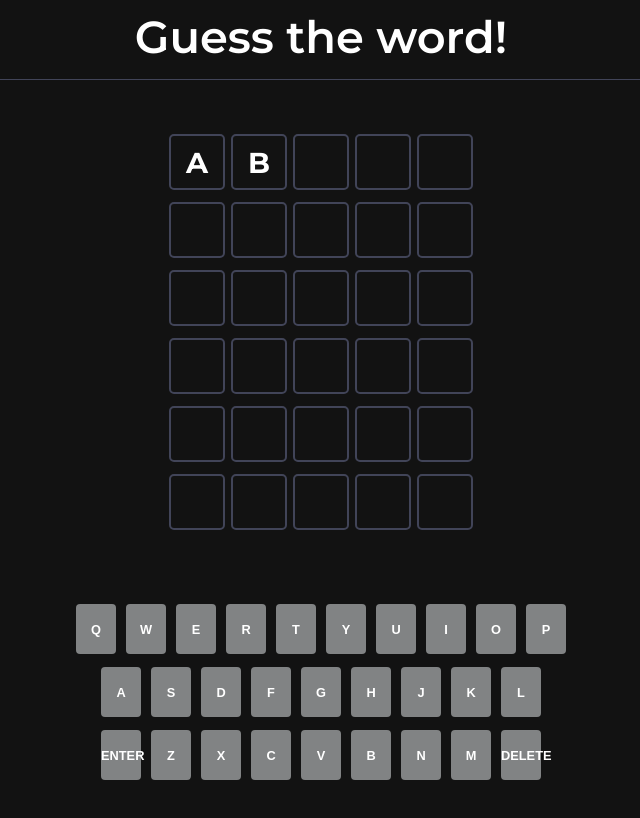
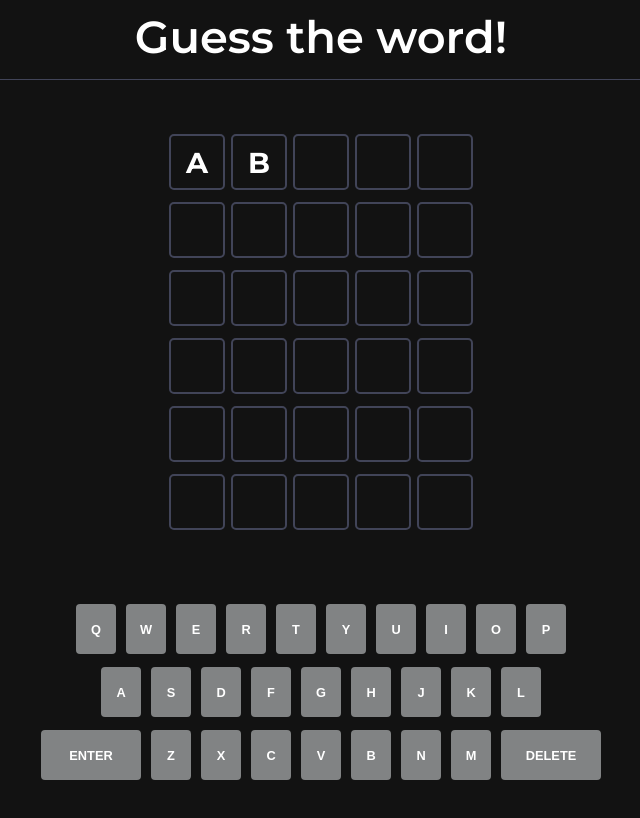
Before and after one commit to Camille846/Guess-the-word, a React (Vite) app: page / in a window 1280 px wide. Shown: the top 818 px of the page, without its empty margins (319-959 px from the left). Built offline with nearby package versions, Linux system fonts and the light colour scheme.

Commit message:
Style: Big Key Elements

```diff
--- a/src/App.css
+++ b/src/App.css
@@ -133,6 +133,10 @@ nav h1{
     color: #414458;
 }
 
+#big{
+    width: 100px;
+}
+
 @media screen and (max-width:500px){
 
     .keyboard {
```
